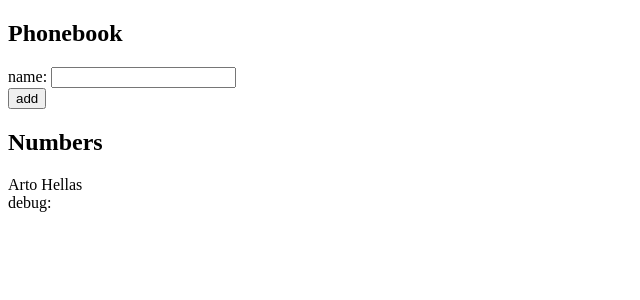
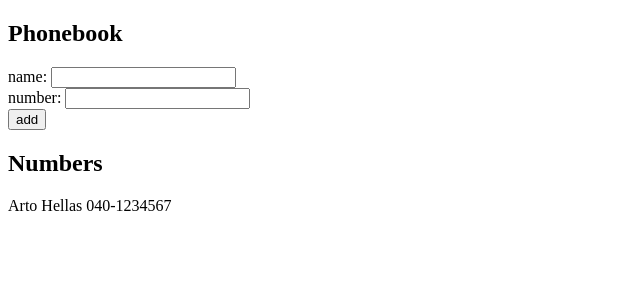
Before and after one commit to phd-eeengineer/fullStackOpen2020, a React (Create React App) app in the folder part2/phonebook/: page / in a window 1280 px wide. Shown: the top 300 px of the page, without its empty margins (0-640 px from the left). Built offline with nearby package versions, Linux system fonts and the light colour scheme.

Commit message:
Exercise 2.8

```diff
--- a/part2/phonebook/src/App.js
+++ b/part2/phonebook/src/App.js
@@ -2,8 +2,9 @@
 
 const App = () => {
   const [ newName, setNewName ] = useState('')
+  const [ newNumber, setNewNumber ] = useState('')
   const [ persons, setPersons ] = useState([
-    { name: 'Arto Hellas' }
+    { name: 'Arto Hellas', number: "040-1234567"}
   ])
 
 
@@ -18,17 +19,23 @@
       window.alert(`${newName} is already added to phonebook`)
     } else {
       const personObject = {
-        name: newName
+        name: newName,
+        number: newNumber
       }
       setPersons(persons.concat(personObject))
-
     }
     setNewName('')
+    setNewNumber('')
   }
 
-  const handleAddButton = (event) => {
+  const handleName = (event) => {
     //console.log(event.target.value)
     setNewName(event.target.value)
+  }
+
+  const handleNumber = (event) => {
+    //console.log(event.target.value)
+    setNewNumber(event.target.value)
   }
 
   return (
@@ -38,7 +45,12 @@
         <div>
           name: <input
           value={newName}
-          onChange = {handleAddButton}/>
+          onChange = {handleName}/>
+        </div>
+        <div>
+          number: <input
+          value={newNumber}
+          onChange = {handleNumber}/>
         </div>
         <div>
           <button type="submit">add</button>
@@ -47,10 +59,9 @@
       <h2>Numbers</h2>
       <div>
         {persons.map( person =>
-          <div key={person.name}> {person.name} </div>
+          <div key={person.name}> {person.name} {person.number} </div>
         )}
       </div>
-        <div> debug: {}</div>
     </div>
   )
 }
```
